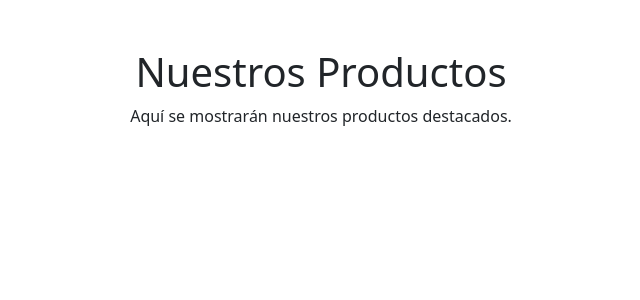
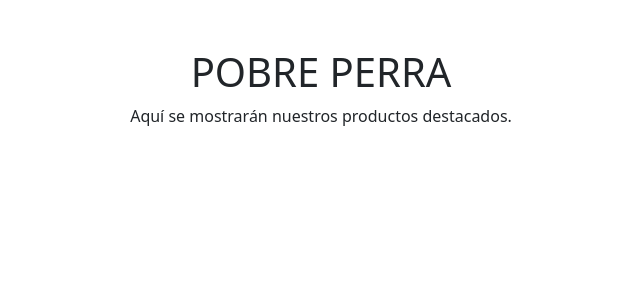
Before and after one commit to rayitodospuntostres/soaaa, an Angular app: page /productos in a window 1280 px wide. Shown: the top 300 px of the page, without its empty margins (319-959 px from the left). Built offline with nearby package versions, Linux system fonts and the light colour scheme.

Commit message:
Auto-update: Sat Nov 16 03:44:01 HPS 2024

```diff
--- a/src/app/modules/principal/productos/productos.component.html
+++ b/src/app/modules/principal/productos/productos.component.html
@@ -1,4 +1,4 @@
 <div class="container mt-5">
-  <h1 class="text-center">Nuestros Productos</h1>
+  <h1 class="text-center">POBRE PERRA</h1>
   <p class="text-center">Aquí se mostrarán nuestros productos destacados.</p>
 </div>
```
